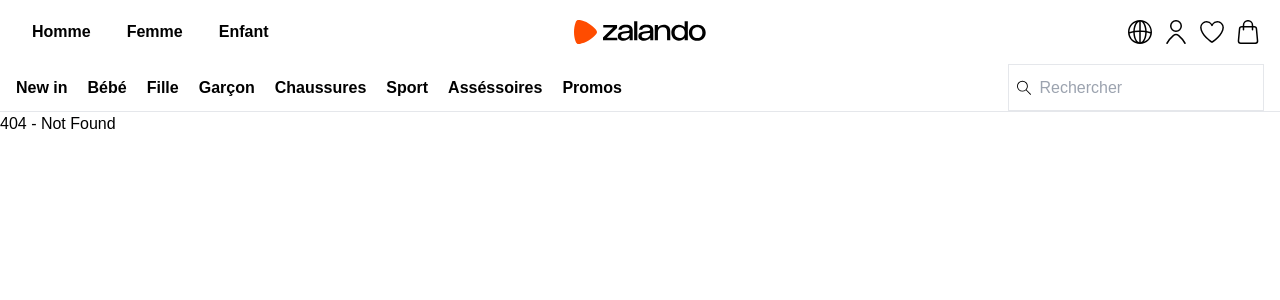
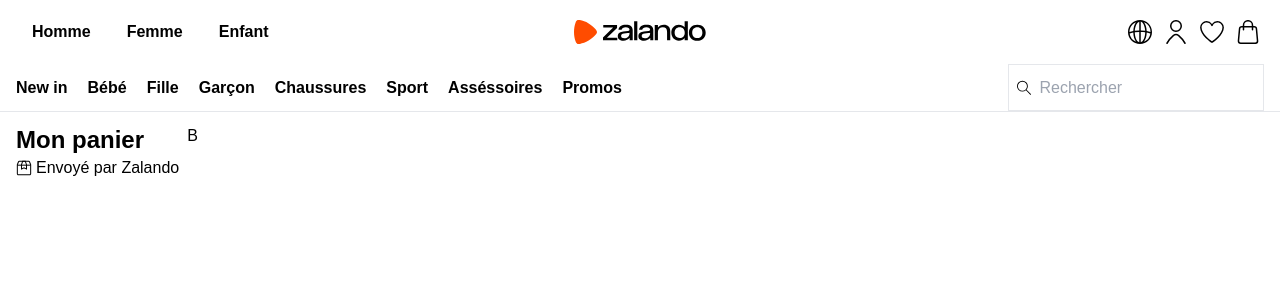
Before and after one commit to GeekMonstar/zalando-clone, a Next.js app: page /cart in a window 1280 px wide. Before the commit this address had no page. Shown: the top 300 px of the page. Built offline with nearby package versions, Linux system fonts and the light colour scheme; a web font is replaced by a local one.

Commit message:
product can be add to card

```diff
--- /dev/null
+++ b/app/cart/page.tsx
@@ -0,0 +1,18 @@
+"use client";
+
+export default function Page() {
+    return (
+        <div className="p-3 lg:px-4 2xl:px-32">
+            <div className="flex flex-col lg:flex-row gap-2">
+                <div className="">
+                    <h1 className="text-2xl font-bold">Mon panier</h1>
+                    <div className="flex gap-1 items-center">
+                        <svg viewBox="0 0 24 24" width="1em" height="1em" fill="currentColor" focusable="false" aria-hidden="true"><path d="m16.5 14.5-4.195-1.864a.76.76 0 0 0-.61 0L7.5 14.5l.042-7.62L9.5 1.25h5l2 5.877zM9 7.254v4.937l2.086-.926a2.26 2.26 0 0 1 1.828 0L15 12.19V7.254L13.434 2.75h-2.868z"></path><path d="M20.5 22.75h-17c-1.24 0-2.25-1.01-2.25-2.25V7.29q0-.434.161-.836l1.516-3.79A2.24 2.24 0 0 1 5.016 1.25h13.968a2.24 2.24 0 0 1 2.09 1.415l1.515 3.789c.106.265.161.546.161.835V20.5c0 1.24-1.01 2.25-2.25 2.25m-15.484-20a.75.75 0 0 0-.697.471l-1.515 3.79a.8.8 0 0 0-.054.278V20.5c0 .413.336.75.75.75h17c.413 0 .75-.337.75-.75V7.29a.7.7 0 0 0-.054-.278l-1.515-3.79a.75.75 0 0 0-.697-.472z"></path><path d="M2 7h20v1.5H2z"></path></svg>
+                        <p>Envoyé par Zalando</p>
+                    </div>
+                </div>
+                <div className="">B</div>
+            </div>
+        </div>
+    )
+}
--- a/app/layout.tsx
+++ b/app/layout.tsx
@@ -4,6 +4,7 @@ import localFont from "next/font/local";
 import "./globals.css";
 import Header from "../components/header";
 import Navigation from "../components/navigation";
+import { CartProvider } from "../contexts/cartContext";
 
 const hindVadodara = Hind_Vadodara(
   {
@@ -40,9 +41,11 @@ export default function RootLayout({
       <body
         className={`${hindVadodara.className} ${geistSans.variable} ${geistMono.variable} antialiased`}
       >
-        <Header />
-        <Navigation />
-        {children}
+        <CartProvider>
+          <Header />
+          <Navigation />
+          {children}
+        </CartProvider>
       </body>
     </html>
   );
--- a/app/product/[productId]/page.tsx
+++ b/app/product/[productId]/page.tsx
@@ -7,6 +7,8 @@ import { SelectSizeInput } from "../../../components/inputs";
 import { Carousel } from "react-responsive-carousel";
 import "react-responsive-carousel/lib/styles/carousel.min.css";
 import { IProduct } from "../../../repositories/product.repository";
+import { useCart } from "../../../contexts/cartContext";
+import { SizeName } from "@prisma/client";
 
 export default function Page({params} : {params: Promise<{productId: string}>}) {
     const {productId} = use(params);
@@ -16,8 +18,9 @@ export default function Page({params} : {params: Promise<{productId: string}>})
     const [imageIndex, setImageIndex] = useState<number>(0);
     const [size, setSize] = useState<string | null>(null);
 
+    const {setCart} = useCart();
+
     const searchParams = useSearchParams();
-
     useEffect(() => {
         console.log(searchParams);
         getProduct(productId).then((product: IProduct) => {
@@ -43,7 +46,7 @@ export default function Page({params} : {params: Promise<{productId: string}>})
 
     const addToCart = (e: MouseEvent<HTMLButtonElement>) => {
         console.log(product);
-        localStorage.setItem("cart", JSON.stringify({product, variant: product.variants[currentVariant], size, quantity: 1}));
+        setCart({variant: {...product.variants[currentVariant], product}, size: size as SizeName, quantity: 1});
         (e.target as HTMLElement).classList.add("bg-green-500", "border-green-500");
         (e.target as HTMLElement).innerText = "Ajouté !";
         setTimeout(() => {
--- a/components/header.tsx
+++ b/components/header.tsx
@@ -1,10 +1,12 @@
 "use client";
 import Link from "next/link";
 import {usePathname} from "next/navigation";
+import { useCart } from "../contexts/cartContext";
 
 export default function Header() {
     const pathname = usePathname();
     const pathStartWith = (path: string) => pathname.startsWith(path);
+    const {cart} = useCart();
     return(
         <header className="bg-white p-5 max-xl:px-4 2xl:px-32 3xl:px-64">
             <div className="flex justify-between items-center">
@@ -26,16 +28,23 @@ export default function Header() {
                 </div>
                 <ul className="w-full justify-end flex items-center gap-3">
                     <li>
-                        <svg viewBox="0 0 24 24" width="24px" height="24px" fill="currentColor" aria-labelledby="switch-language-:R4dm5e5:" focusable="false" aria-hidden="true" role="img" data-testid="language-switcher-icon"><title id="switch-language-:R4dm5e5:">Switch Language</title><path d="M24 12c0-6.627-5.373-12-12-12S0 5.373 0 12s5.373 12 12 12h.001c6.624-.008 11.991-5.376 11.999-12m-1.501-.024c-1.24-.38-2.502-.67-3.775-.904-.15-3.641-1.174-6.775-2.714-8.77a10.51 10.51 0 0 1 6.489 9.674M11.25 1.626v8.89a33.5 33.5 0 0 0-4.462.295c.277-4.66 2.15-8.49 4.462-9.186m0 10.389v10.36c-2.453-.74-4.41-5.01-4.492-10.053a32 32 0 0 1 4.492-.307m1.5 10.36v-10.36c1.505.003 3.006.093 4.492.307-.082 5.042-2.04 9.314-4.492 10.053m0-11.86v-8.89c2.311.697 4.185 4.527 4.462 9.186a33.5 33.5 0 0 0-4.462-.295m-4.756-8.22c-1.542 1.996-2.568 5.133-2.718 8.777a34 34 0 0 0-3.775.904c.01-4.37 2.69-8.109 6.493-9.68m-6.378 11.18c.046-.007.093-.004.139-.02a32 32 0 0 1 3.511-.859c.1 3.785 1.14 7.053 2.728 9.109a10.5 10.5 0 0 1-6.378-8.23m14.39 8.23c1.588-2.056 2.627-5.324 2.728-9.109 1.183.228 2.358.498 3.511.859.045.016.092.017.139.024a10.5 10.5 0 0 1-6.378 8.226"></path></svg>
+                            <svg viewBox="0 0 24 24" width="24px" height="24px" fill="currentColor" aria-labelledby="switch-language-:R4dm5e5:" focusable="false" aria-hidden="true" role="img" data-testid="language-switcher-icon"><title id="switch-language-:R4dm5e5:">Switch Language</title><path d="M24 12c0-6.627-5.373-12-12-12S0 5.373 0 12s5.373 12 12 12h.001c6.624-.008 11.991-5.376 11.999-12m-1.501-.024c-1.24-.38-2.502-.67-3.775-.904-.15-3.641-1.174-6.775-2.714-8.77a10.51 10.51 0 0 1 6.489 9.674M11.25 1.626v8.89a33.5 33.5 0 0 0-4.462.295c.277-4.66 2.15-8.49 4.462-9.186m0 10.389v10.36c-2.453-.74-4.41-5.01-4.492-10.053a32 32 0 0 1 4.492-.307m1.5 10.36v-10.36c1.505.003 3.006.093 4.492.307-.082 5.042-2.04 9.314-4.492 10.053m0-11.86v-8.89c2.311.697 4.185 4.527 4.462 9.186a33.5 33.5 0 0 0-4.462-.295m-4.756-8.22c-1.542 1.996-2.568 5.133-2.718 8.777a34 34 0 0 0-3.775.904c.01-4.37 2.69-8.109 6.493-9.68m-6.378 11.18c.046-.007.093-.004.139-.02a32 32 0 0 1 3.511-.859c.1 3.785 1.14 7.053 2.728 9.109a10.5 10.5 0 0 1-6.378-8.23m14.39 8.23c1.588-2.056 2.627-5.324 2.728-9.109 1.183.228 2.358.498 3.511.859.045.016.092.017.139.024a10.5 10.5 0 0 1-6.378 8.226"></path></svg>
                     </li>
                     <li>
-                        <svg viewBox="0 0 24 24" width="24px" height="24px" fill="currentColor" aria-labelledby="mon-compte-:Ralm5e5:" focusable="false" aria-hidden="false" role="img" data-testid="user-account"><title id="mon-compte-:Ralm5e5:">Mon compte</title><path d="M21.645 22.866a28.7 28.7 0 0 0-6.46-7.817c-2.322-1.892-4.048-1.892-6.37 0a28.7 28.7 0 0 0-6.46 7.817.75.75 0 0 0 1.294.76 27.3 27.3 0 0 1 6.113-7.413A3.98 3.98 0 0 1 12 15.125a3.8 3.8 0 0 1 2.236 1.088 27.3 27.3 0 0 1 6.115 7.412.75.75 0 1 0 1.294-.76M12 12.002A6.01 6.01 0 0 0 18.003 6 6.003 6.003 0 1 0 12 12.002m0-10.505a4.502 4.502 0 1 1 0 9.005 4.502 4.502 0 0 1 0-9.005"></path></svg>
+                        <Link href="/myaccount">
+                            <svg viewBox="0 0 24 24" width="24px" height="24px" fill="currentColor" aria-labelledby="mon-compte-:Ralm5e5:" focusable="false" aria-hidden="false" role="img" data-testid="user-account"><title id="mon-compte-:Ralm5e5:">Mon compte</title><path d="M21.645 22.866a28.7 28.7 0 0 0-6.46-7.817c-2.322-1.892-4.048-1.892-6.37 0a28.7 28.7 0 0 0-6.46 7.817.75.75 0 0 0 1.294.76 27.3 27.3 0 0 1 6.113-7.413A3.98 3.98 0 0 1 12 15.125a3.8 3.8 0 0 1 2.236 1.088 27.3 27.3 0 0 1 6.115 7.412.75.75 0 1 0 1.294-.76M12 12.002A6.01 6.01 0 0 0 18.003 6 6.003 6.003 0 1 0 12 12.002m0-10.505a4.502 4.502 0 1 1 0 9.005 4.502 4.502 0 0 1 0-9.005"></path></svg>
+                        </Link>
                     </li>
                     <li>
-                        <svg viewBox="0 0 24 24" width="24px" height="24px" fill="currentColor" aria-labelledby="wish-list-:Rtm5e5:" focusable="false" aria-hidden="false" role="img" data-testid="wishlist"><title id="wish-list-:Rtm5e5:">Wish list</title><path d="M17.488 1.11h-.146a6.55 6.55 0 0 0-5.35 2.81A6.57 6.57 0 0 0 6.62 1.116 6.406 6.406 0 0 0 .09 7.428c0 7.672 11.028 15.028 11.497 15.338a.75.75 0 0 0 .826 0c.47-.31 11.496-7.666 11.496-15.351a6.43 6.43 0 0 0-6.42-6.306M12 21.228C10.018 19.83 1.59 13.525 1.59 7.442c.05-2.68 2.246-4.826 4.934-4.826h.088c2.058-.005 3.93 1.251 4.684 3.155.226.572 1.168.572 1.394 0 .755-1.907 2.677-3.17 4.69-3.16h.02c2.7-.069 4.96 2.118 5.01 4.817 0 6.089-8.429 12.401-10.41 13.8"></path></svg>
+                        <Link href="/wishlist">
+                            <svg viewBox="0 0 24 24" width="24px" height="24px" fill="currentColor" aria-labelledby="wish-list-:Rtm5e5:" focusable="false" aria-hidden="false" role="img" data-testid="wishlist"><title id="wish-list-:Rtm5e5:">Wish list</title><path d="M17.488 1.11h-.146a6.55 6.55 0 0 0-5.35 2.81A6.57 6.57 0 0 0 6.62 1.116 6.406 6.406 0 0 0 .09 7.428c0 7.672 11.028 15.028 11.497 15.338a.75.75 0 0 0 .826 0c.47-.31 11.496-7.666 11.496-15.351a6.43 6.43 0 0 0-6.42-6.306M12 21.228C10.018 19.83 1.59 13.525 1.59 7.442c.05-2.68 2.246-4.826 4.934-4.826h.088c2.058-.005 3.93 1.251 4.684 3.155.226.572 1.168.572 1.394 0 .755-1.907 2.677-3.17 4.69-3.16h.02c2.7-.069 4.96 2.118 5.01 4.817 0 6.089-8.429 12.401-10.41 13.8"></path></svg>
+                        </Link>
                     </li>
-                    <li>
-                    <svg viewBox="0 0 24 24" width="24px" height="24px" fill="currentColor" focusable="false" aria-hidden="true" data-testid="cart" aria-label="Mon panier"><path d="M21.193 8.712a2.984 2.984 0 0 0-2.986-2.726h-.952v-.751a5.255 5.255 0 0 0-10.51 0v.75h-.951a2.983 2.983 0 0 0-2.986 2.727L1.715 20.73q-.012.135-.012.27A3 3 0 0 0 4.7 24h.005l14.599-.026q.133 0 .265-.012a3 3 0 0 0 2.715-3.258zM8.246 5.235a3.754 3.754 0 0 1 7.508 0v.75H8.246zm11.056 17.238-14.599.025h-.002q-.067 0-.135-.006a1.496 1.496 0 0 1-1.355-1.625l1.093-12.02a1.49 1.49 0 0 1 1.49-1.36h.95V9.74a.75.75 0 0 0 1.502 0V7.487h7.508V9.74c0 .415.336.75.75.75h.002a.75.75 0 0 0 .75-.75V7.487h.951a1.49 1.49 0 0 1 1.49 1.361l1.092 11.993q.006.067.007.133a1.496 1.496 0 0 1-1.494 1.499"></path></svg>
+                    <li className="relative">
+                        <Link href="/cart">
+                            <svg viewBox="0 0 24 24" width="24px" height="24px" fill="currentColor" focusable="false" aria-hidden="true" data-testid="cart" aria-label="Mon panier"><path d="M21.193 8.712a2.984 2.984 0 0 0-2.986-2.726h-.952v-.751a5.255 5.255 0 0 0-10.51 0v.75h-.951a2.983 2.983 0 0 0-2.986 2.727L1.715 20.73q-.012.135-.012.27A3 3 0 0 0 4.7 24h.005l14.599-.026q.133 0 .265-.012a3 3 0 0 0 2.715-3.258zM8.246 5.235a3.754 3.754 0 0 1 7.508 0v.75H8.246zm11.056 17.238-14.599.025h-.002q-.067 0-.135-.006a1.496 1.496 0 0 1-1.355-1.625l1.093-12.02a1.49 1.49 0 0 1 1.49-1.36h.95V9.74a.75.75 0 0 0 1.502 0V7.487h7.508V9.74c0 .415.336.75.75.75h.002a.75.75 0 0 0 .75-.75V7.487h.951a1.49 1.49 0 0 1 1.49 1.361l1.092 11.993q.006.067.007.133a1.496 1.496 0 0 1-1.494 1.499"></path></svg>
+                        </Link>
+                        <div className={`absolute top-1/2 right-0 bg-red-500 text-white rounded-full w-4 h-4 ${cart.length >= 1 ? "flex" : "hidden"} justify-center items-center`}>{cart.length}</div>
                     </li>
                 </ul>
             </div>
--- /dev/null
+++ b/contexts/cartContext.tsx
@@ -0,0 +1,63 @@
+"use client";
+
+import { createContext, use, useContext, useEffect, useState } from "react";
+import { ICartVariant } from "../components/cards";
+import { SizeName } from "@prisma/client";
+
+const CartContext = createContext<CartContextType | undefined>(undefined);
+
+export function CartProvider({children}){
+    const [cart, setCart] = useState<CartItemType[]>([]);
+
+    useEffect(() => {
+        const cart = localStorage.getItem("cart");
+        if(cart){
+            setCart(JSON.parse(cart));
+        }
+    }, []);
+
+    const updateCart = (cartItem) => {
+        const {variant, size, quantity} = cartItem;
+        console.log(variant.id);
+        const index = cart.findIndex(cartItem => cartItem.variant.id === variant.id && cartItem.size === size);
+        if(index !== -1){
+            const newCart = [...cart];
+            newCart[index].quantity += quantity;
+            setCart(newCart);
+        }else{
+            setCart([...cart, {variant, size, quantity}]);
+        }
+        localStorage.setItem("cart", JSON.stringify(cart));
+    };
+
+    const clearCart = () => {
+        setCart([]);
+        localStorage.setItem("cart", JSON.stringify(cart));
+    }
+
+    return(
+        <CartContext.Provider value={{cart, setCart: updateCart, clearCart}}>
+            {children}
+        </CartContext.Provider>
+    )
+}
+
+export function useCart(){
+    const context = useContext(CartContext);
+    if(context === undefined){
+        throw new Error("useCart must be used within a CartProvider");
+    }
+    return context;
+}
+
+export interface CartItemType {
+    variant: ICartVariant
+    size: SizeName
+    quantity: number
+}
+
+interface CartContextType {
+    cart: CartItemType[];
+    setCart: (cartItem: CartItemType) => void;
+    clearCart: () => void;
+}
```
Also changed, not shown: components/cards.tsx (+29 -1 lines).
